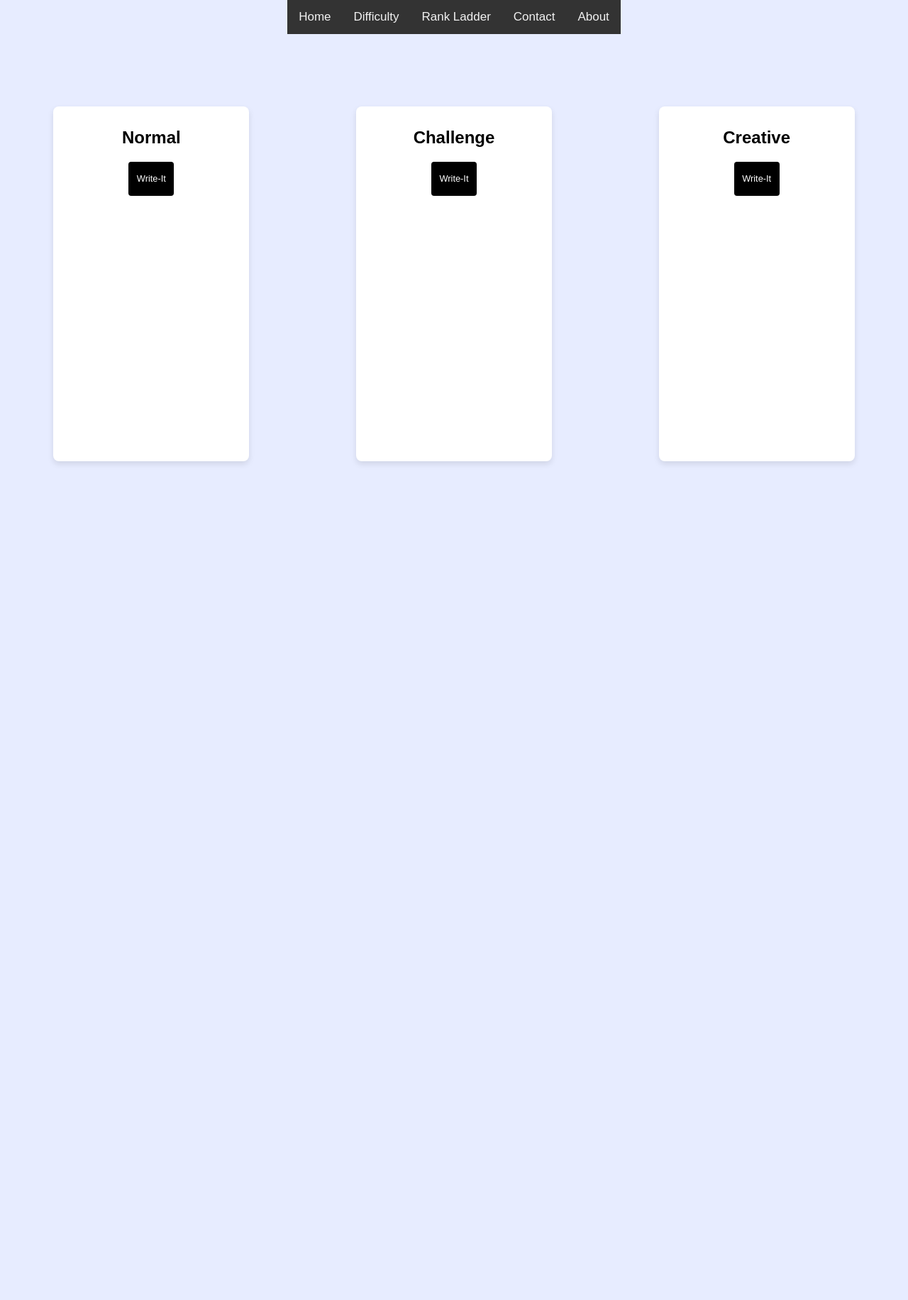
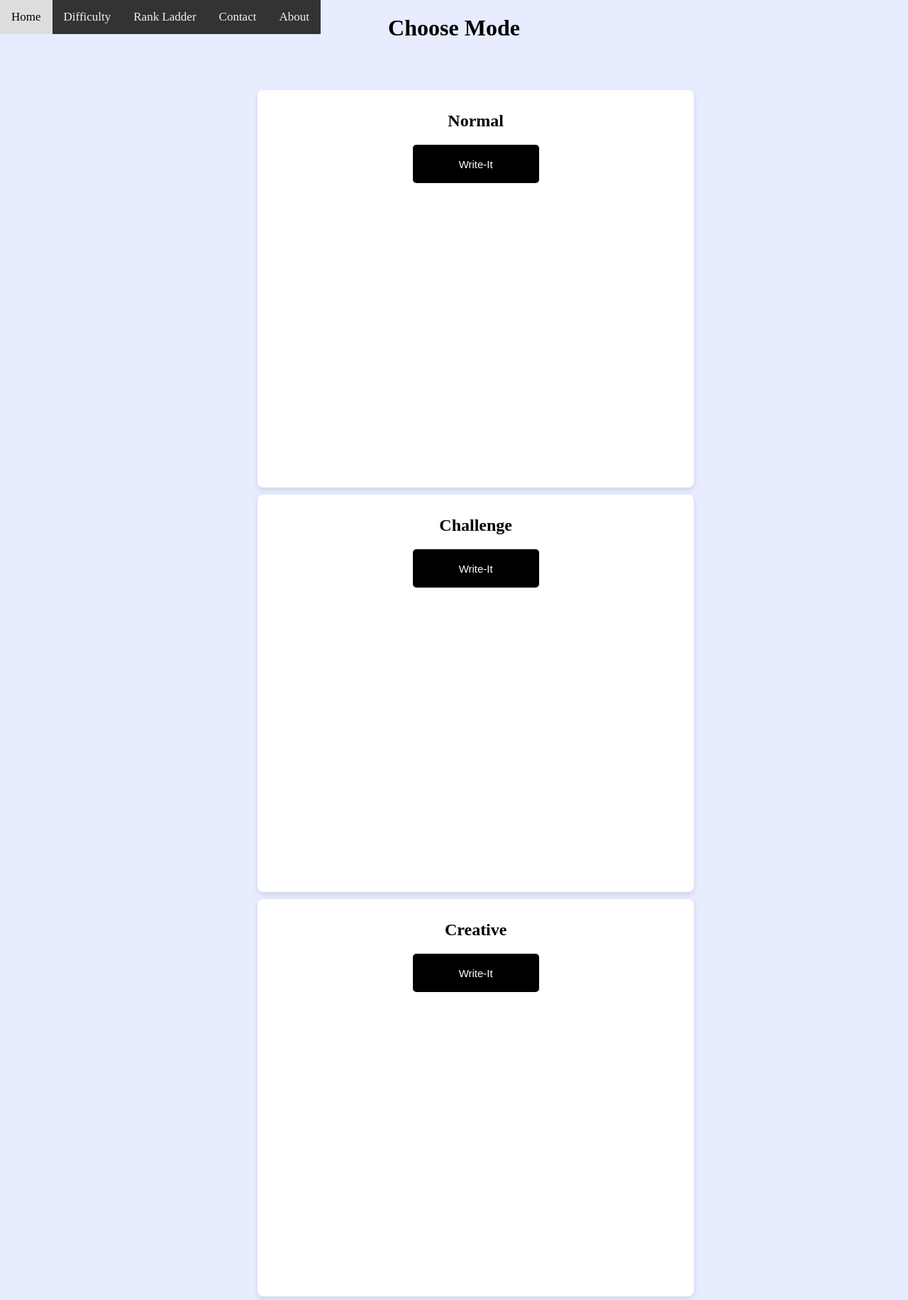
Before and after one commit to jccoulson/write-it, a Flask app: page /difficulty in a window 1280 px wide. Shown: the whole page at 71% size. Before the commit the page ends 654 px from the top, so only its background shows below. Run offline with Flask 3, Linux system fonts and the light colour scheme.

Commit message:
fixed navbar, made the containers stack after certain page pixel values reached

```diff
--- a/static/css/difficulty.css
+++ b/static/css/difficulty.css
@@ -1,76 +1,73 @@
+/* see code referenced from rankings.css */
+*{
+    box-sizing: border-box;
+}
+
+.row {
+    margin-left:9.5%;
+    margin-top: 5%;
+}
+
+.column {
+    float: left;
+    width: 33%;
+    padding: 5px;
+}
+
+.row::after {
+    content: "";
+    clear: both;
+    display: table;
+}
+
 body {
-    font-family: 'Arial', sans-serif;
-    margin: 0;
-    padding: 0;
-    display: flex;
-    justify-content: center;
-    flex-direction: column;
-    align-items: center;
+    text-align: center;
+    margin:0;
     height: 100vh;
     width: 100vw;
     background-color: #E7ECFF;
-    padding-left: 0;
-}
-/* parent container to align child containers */
-.difficulty-container {
-    display: flex;
-    justify-content: space-around; /* Distribute space evenly around items */
-    align-items: center;
-    width: 100%;
-    height: 100%;
 }
 
-/* style for all containers within the parent container */
-.difficulty-container .container {
-    text-align: center;
+/* parent class changes for the 3-gametype containers */
+.container {
     padding: 10px;
     border-radius: 8px;
     background: white;
     box-shadow: 0 4px 8px rgba(0,0,0,0.1);
-    width: 20%;
-    height: 60vh;
-    overflow: visible;
-    z-index: 0;
+    width: 75%;
+    height: 70vh;
+
 }
 
-.normal_prompt_button {
+/* generally we want the same properties on all of the choices for consistency */
+.challenge_prompt_button,
+.creative_prompt_button,
+.normal_prompt_button{
     top: 0%;
     margin-left: 0%;
     height: 10%;
-    width: 25%;
+    width: 30%;
     background-color: black;
     color: white;
-    border-radius: 4px;
-    font-size: 1vw;
+    border-radius: 5px;
+    font-size: 15px;
+    padding:5px;
     border: none;
     cursor: pointer;
     z-index: 1;
 }
 
-.challenge_prompt_button {
-    top: 0%;
-    margin-left: 0%;
-    height: 10%;
-    width: 25%;
-    background-color: black;
-    color: white;
-    border-radius: 4px;
-    font-size: 1vw;
-    border: none;
-    cursor: pointer;
-    z-index: 1;
+button:hover {
+    background-color: rgb(231, 231, 231);
+    color: black;
 }
 
-.creative_prompt_button {
-    top: 0%;
-    margin-left: 0%;
-    height: 10%;
-    width: 25%;
-    background-color: black;
-    color: white;
-    border-radius: 4px;
-    font-size: 1vw;
-    border: none;
-    cursor: pointer;
-    z-index: 1;
+/* when the viewport is 1300 or less, this activates */
+@media screen and (max-width: 1300px) {
+    .row {
+        margin-left: 28%;
+    }
+    .column {
+        width: 90%;
+    }
 }
--- a/templates/difficulty.html
+++ b/templates/difficulty.html
@@ -18,24 +18,30 @@
 </div>
 
 <body>
-
-    <div class="difficulty-container">
+    <h1 class="choose_mode">Choose Mode</h1>
+    <div class="row">
+        <div class="column">
             <div class="container normal_container">
                 <h2>Normal</h2>
                 <button type="button" class="normal_prompt_button">Write-It</button>
 
             </div>
+        </div>
+        <div class="column">
             <div class="container challenge_container">
                 <h2>Challenge</h2>
                 <button type="button" class="challenge_prompt_button">Write-It</button>
 
             </div>
+        </div>
+        <div class="column">
             <div class="container creative_container">
                 <h2>Creative</h2>
                 <button type="button" class="creative_prompt_button">Write-It</button>
 
             </div>
         </div>
+    </div>
 
 </body>
 </html>
```
Lines whose indentation alone changed are shown as unchanged.
